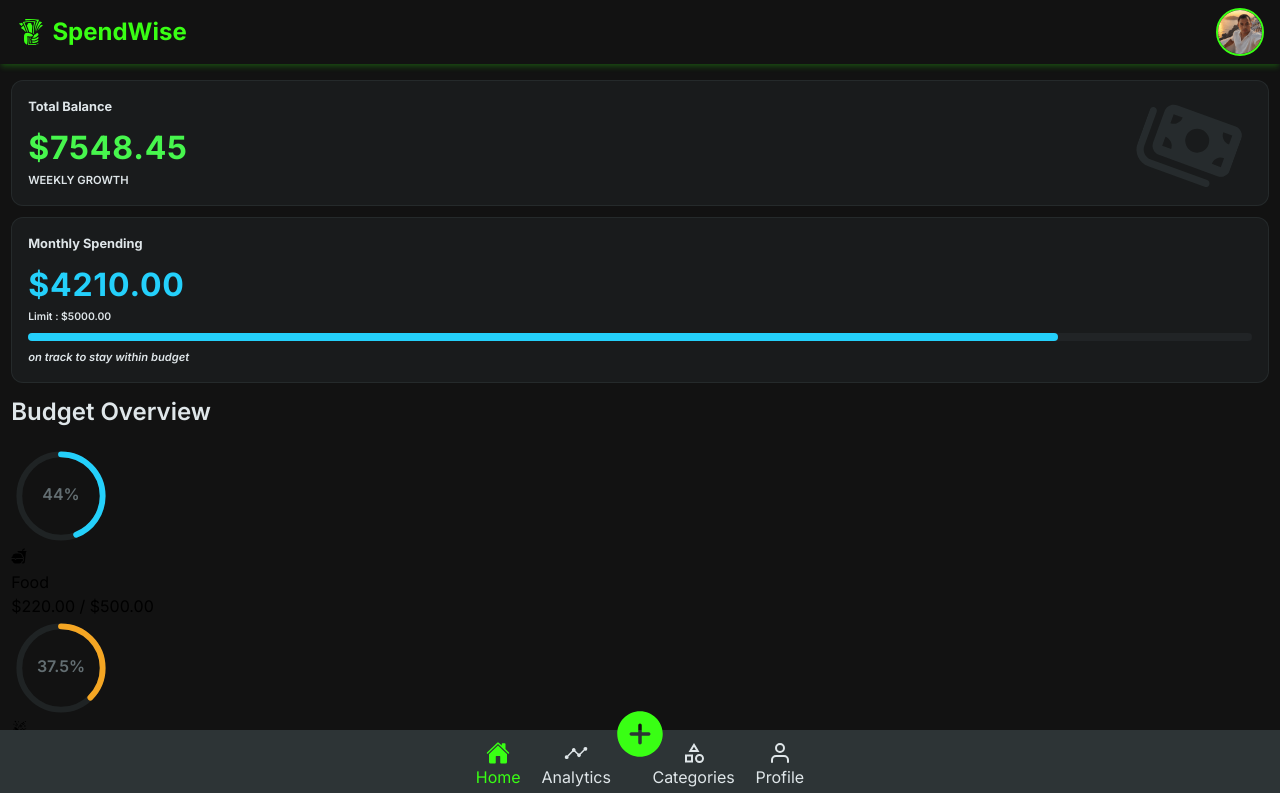
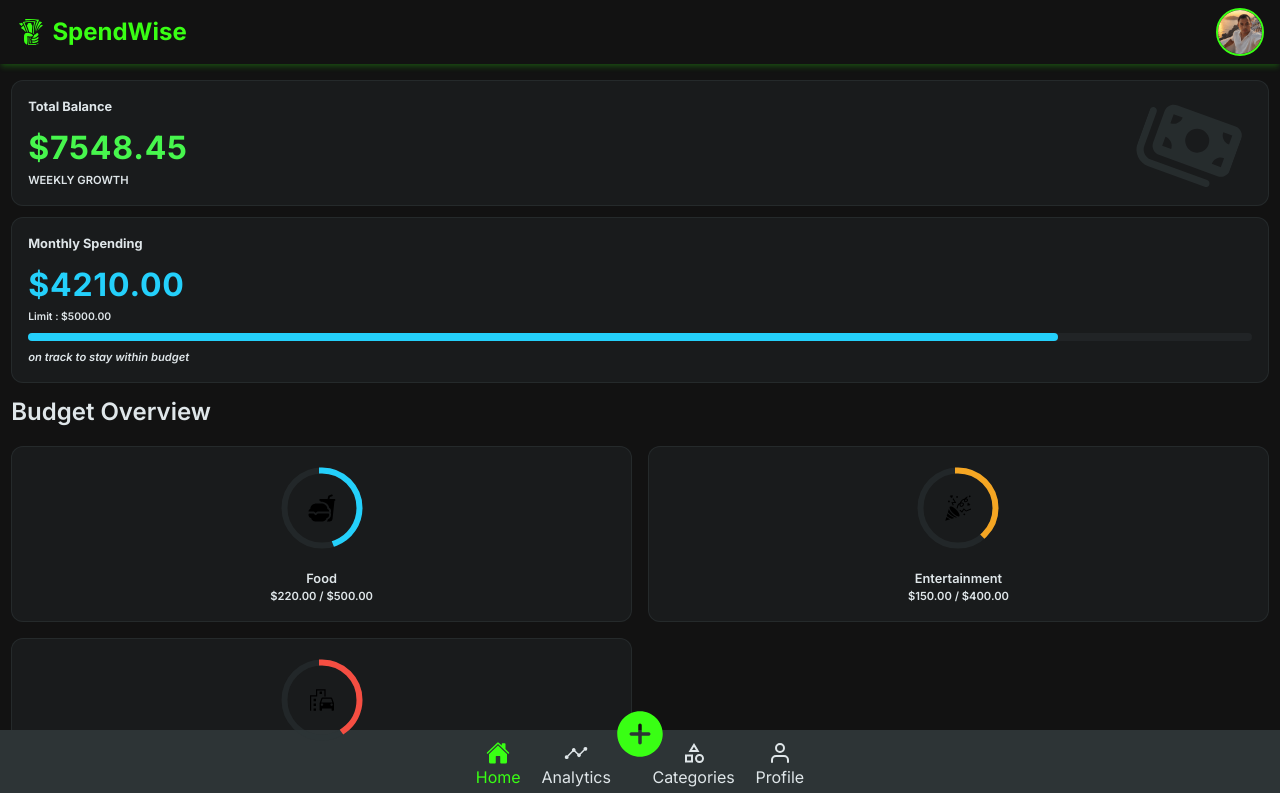
Before and after one commit to Andriamahay11master/SpendWise, a React (Vite) app: page / in a window 1280 px wide. Shown: the top 793 px of the page. Built offline with nearby package versions, Linux system fonts and the light colour scheme.

Commit message:
finish styling progressbar circular category

```diff
--- a/src/components/Category/CategoryProgressBarCard.tsx
+++ b/src/components/Category/CategoryProgressBarCard.tsx
@@ -24,8 +24,8 @@ const CategoryProgressBarCard = ({
             value={(budgetSpent / budgetMax) * 100}
             color={color}
           />
+          {iconCategory}
         </div>
-        {iconCategory}
       </div>
       <div className="category-progress-bar-card-bottom">
         <p className="category-progress-bar-card-name">{nameCategory}</p>
--- a/src/components/Circular/CircularProgressBar.tsx
+++ b/src/components/Circular/CircularProgressBar.tsx
@@ -5,7 +5,7 @@ interface CircularProgressProps {
 }
 export default function CircularProgress({
   value = 0,
-  size = 100,
+  size = 90,
   color = "#39ff14",
 }: CircularProgressProps) {
   const radius = 50;
--- a/src/styles/common/_mixins.scss
+++ b/src/styles/common/_mixins.scss
@@ -79,3 +79,10 @@
   color: $light-gray;
   font-weight: 600;
 }
+
+@mixin pos-50-abs {
+  position: absolute;
+  top: 50%;
+  left: 50%;
+  transform: translate(-50%, -50%);
+}
--- /dev/null
+++ b/src/styles/components/categoryProgressBarCard.scss
@@ -0,0 +1,27 @@
+.category-progress-bar-card {
+  padding: 1rem 0.5rem;
+  border-radius: $border-radius;
+  border: 1px solid rgba($dark, 0.6);
+  background-color: rgba($dark, 0.3);
+  text-align: center;
+  .category-progress-bar-card-top {
+    margin-bottom: 1rem;
+  }
+  .category-progress-bar {
+    position: relative;
+    & > svg {
+      width: 1.8rem;
+      height: 1.8rem;
+      @include pos-50-abs;
+    }
+  }
+  .category-progress-bar-card-bottom {
+    p {
+      @include text-light-grey;
+      font-size: 0.8rem;
+    }
+    .category-progress-bar-card-budget {
+      font-size: 0.7rem;
+    }
+  }
+}
--- a/src/styles/components/circularProgressBar.scss
+++ b/src/styles/components/circularProgressBar.scss
@@ -2,6 +2,7 @@
   display: flex;
   align-items: center;
   justify-content: center;
+  margin: auto;
 }
 
 .circular-progress svg {
@@ -11,7 +12,7 @@
 .progress-bg,
 .progress-bar {
   fill: none;
-  stroke-width: 7;
+  stroke-width: 8;
 }
 
 .progress-bg {
@@ -19,12 +20,13 @@
 }
 
 .progress-bar {
-  stroke-linecap: round;
+  stroke-linecap: square;
 
   transition: stroke-dashoffset 0.5s ease;
 }
 
 .progress-text {
+  display: none;
   fill: $gray;
   font-size: 1.2rem;
   font-weight: 600;
--- a/src/styles/components/dashboardCard.scss
+++ b/src/styles/components/dashboard.scss
@@ -58,3 +58,6 @@
     }
   }
 }
+.dashboard-category {
+  @include grid-50;
+}
--- a/src/styles/components/header.scss
+++ b/src/styles/components/header.scss
@@ -3,6 +3,7 @@
   top: 0;
   left: 0;
   width: 100%;
+  z-index: 100;
   @include flex-between;
   padding: 0.5rem 1rem;
   background-color: $neutral;
--- a/src/styles/main.scss
+++ b/src/styles/main.scss
@@ -7,5 +7,6 @@
 
 @import "components/header";
 @import "components/menu";
-@import "components/dashboardCard";
+@import "components/dashboard";
 @import "components/circularProgressBar";
+@import "components/categoryProgressBarCard.scss";
```
